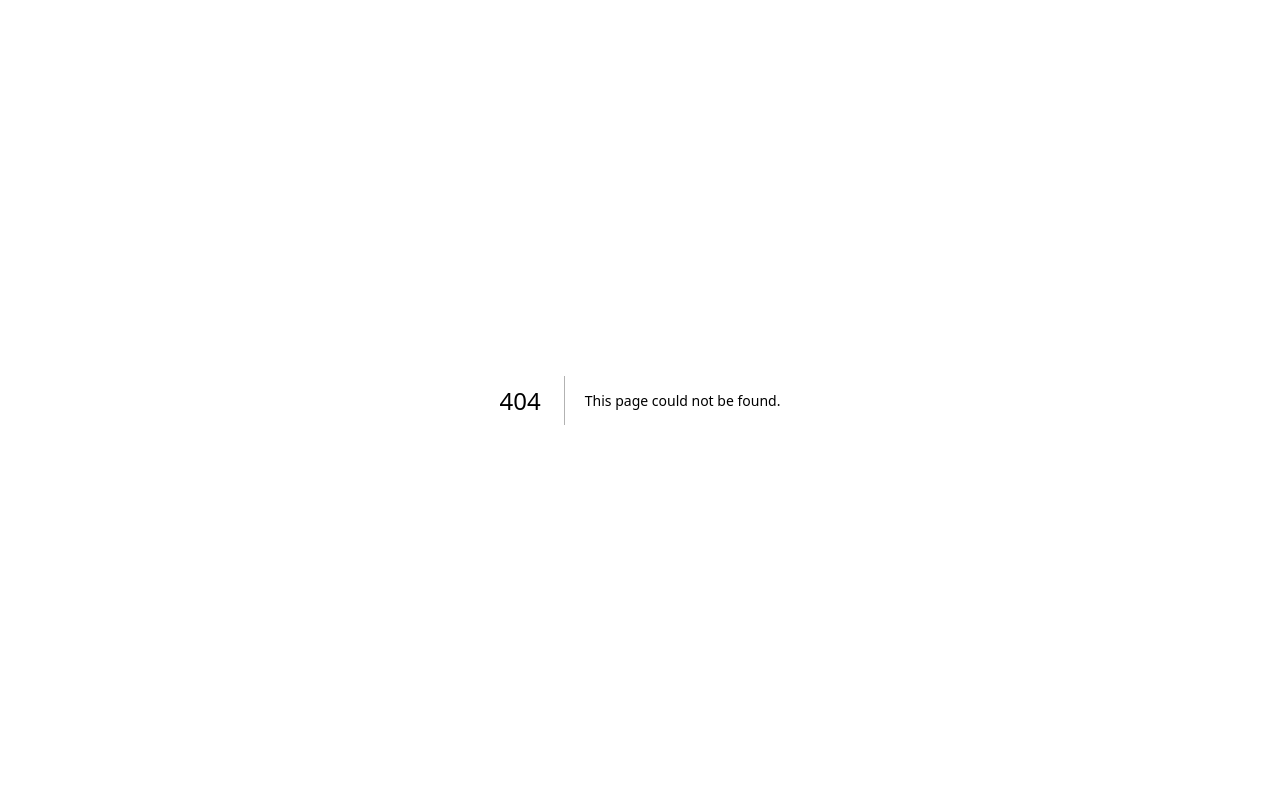
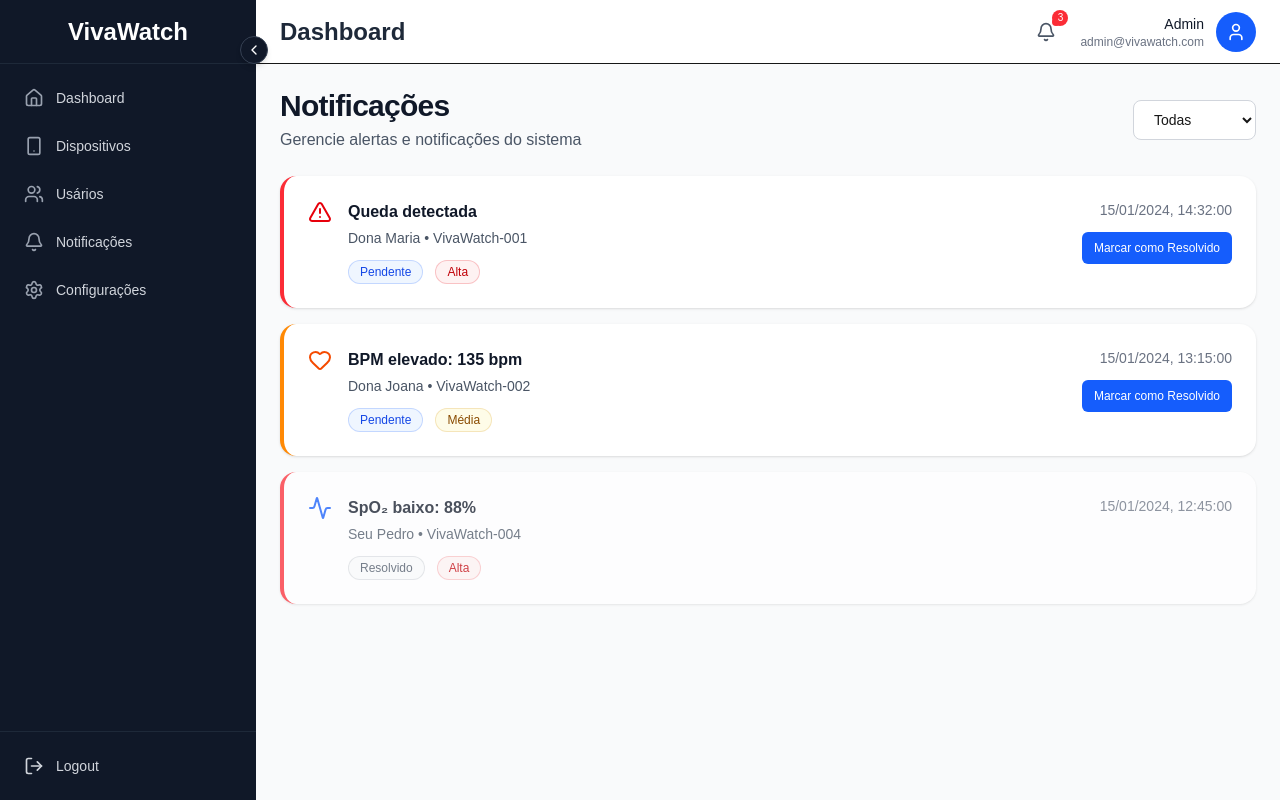
Before and after one commit to VivaWatch-company/vivaWatch-frontend-application, a Next.js app: page /dashboard/notifications in a window 1280 px wide. Before the commit this address had no page. Built offline with nearby package versions, Linux system fonts and the light colour scheme.

Commit message:
feat: implement notifications dashboard

```diff
--- /dev/null
+++ b/app/dashboard/notifications/page.tsx
@@ -0,0 +1,100 @@
+'use client';
+
+import { useState } from 'react';
+import { mockNotifications } from '@/data/mockNotifications';
+import { Bell, AlertTriangle, Activity, Heart } from '@/components/ui/Icons';
+import { Badge } from '@/components/ui/Badge';
+import { Button } from '@/components/ui/Button';
+import { cn } from '@/lib/utils';
+
+export default function NotificationsPage() {
+  const [notifications] = useState(mockNotifications);
+  const [filter, setFilter] = useState<'todas' | 'pendente' | 'resolvido'>('todas');
+
+  const filtered = notifications.filter(n =>
+    filter === 'todas' ? true : n.status === filter
+  );
+
+  const getIcon = (type: string) => {
+    switch (type) {
+      case 'fall': return <AlertTriangle className="h-6 w-6 text-red-600" />;
+      case 'bpm': return <Heart className="h-6 w-6 text-orange-600" />;
+      case 'spo2': return <Activity className="h-6 w-6 text-blue-600" />;
+      default: return <Bell className="h-6 w-6 text-gray-600" />;
+    }
+  };
+
+  return (
+    <div className="space-y-6">
+      <div className="flex items-center justify-between">
+        <div>
+          <h2 className="text-3xl font-bold tracking-tight text-gray-900">
+            Notificações
+          </h2>
+          <p className="text-gray-600 mt-1">
+            Gerencie alertas e notificações do sistema
+          </p>
+        </div>
+
+        <select
+          value={filter}
+          onChange={(e) => setFilter(e.target.value as any)}
+          className="rounded-lg border border-gray-300 bg-white px-4 py-2.5 text-sm focus:border-blue-500 focus:ring-2 focus:ring-blue-100 outline-none"
+        >
+          <option value="todas">Todas</option>
+          <option value="pendente">Pendentes</option>
+          <option value="resolvido">Resolvidas</option>
+        </select>
+      </div>
+
+      <div className="space-y-4">
+        {filtered.map((notif) => (
+          <div
+            key={notif.id}
+            className={cn(
+              'rounded-2xl bg-white p-6 shadow-sm border-l-4 transition-all',
+              notif.priority === 'alta' ? 'border-red-500' : 'border-orange-400',
+              notif.status === 'resolvido' && 'opacity-75'
+            )}
+          >
+            <div className="flex items-start justify-between">
+              <div className="flex items-start gap-4">
+                <div className="flex-shrink-0">
+                  {getIcon(notif.type)}
+                </div>
+
+                <div className="flex-1">
+                  <h3 className="font-semibold text-gray-900">{notif.title}</h3>
+                  <p className="text-sm text-gray-600 mt-1">{notif.message}</p>
+                  <div className="flex items-center gap-3 mt-3">
+                    <Badge variant={notif.status === 'pendente' ? 'blue' : 'default'}>
+                      {notif.status === 'pendente' ? 'Pendente' : 'Resolvido'}
+                    </Badge>
+                    <Badge variant={notif.priority === 'alta' ? 'red' : 'yellow'}>
+                      {notif.priority === 'alta' ? 'Alta' : 'Média'}
+                    </Badge>
+                  </div>
+                </div>
+              </div>
+
+              <div className="text-right text-sm">
+                <p className="text-gray-500">{notif.timestamp}</p>
+                {notif.status === 'pendente' && (
+                  <Button size="sm" className="mt-3">
+                    Marcar como Resolvido
+                  </Button>
+                )}
+              </div>
+            </div>
+          </div>
+        ))}
+      </div>
+
+      {filtered.length === 0 && (
+        <div className="text-center py-12 text-gray-500">
+          Nenhuma notificação encontrada
+        </div>
+      )}
+    </div>
+  );
+}
--- a/components/ui/Badge.tsx
+++ b/components/ui/Badge.tsx
@@ -1,10 +1,9 @@
-// components/ui/Badge.tsx
 import { ReactNode } from 'react';
 import { cn } from '@/lib/utils';
 
 interface BadgeProps {
   children: ReactNode;
-  variant?: 'blue' | 'green' | 'yellow' | 'default';
+  variant?: 'blue' | 'green' | 'yellow' | 'red' | 'default';
 }
 
 export function Badge({ children, variant = 'default' }: BadgeProps) {
@@ -15,13 +14,13 @@ export function Badge({ children, variant = 'default' }: BadgeProps) {
         {
           'bg-blue-50 text-blue-700 ring-blue-600/20': variant === 'blue',
           'bg-green-50 text-green-700 ring-green-600/20': variant === 'green',
-          'bg-yellow-50 text-yellow-800 ring-yellow-600/20': variant === 'yellow', // ← novo
+          'bg-yellow-50 text-yellow-800 ring-yellow-600/20': variant === 'yellow',
           'bg-gray-50 text-gray-600 ring-gray-500/20': variant === 'default',
+          'bg-red-50 text-red-700 ring-red-600/20': variant === 'red',
         }
       )}
     >
       {children}
-      {children}
     </span>
   );
 }
--- a/components/ui/Icons.tsx
+++ b/components/ui/Icons.tsx
@@ -16,6 +16,7 @@ import {
   Activity,
   X,
   Eye,
+  AlertTriangle,
 } from 'lucide-react';
 
 export {
@@ -36,4 +37,5 @@ export {
   Activity,
   X,
   Eye,
+  AlertTriangle
 };
--- /dev/null
+++ b/data/mockNotifications.ts
@@ -0,0 +1,50 @@
+export type NotificationPriority = 'alta' | 'media';
+export type NotificationStatus = 'pendente' | 'resolvido';
+
+export interface Notification {
+  id: string;
+  type: 'fall' | 'bpm' | 'spo2';
+  title: string;
+  message: string;
+  elderlyName: string;
+  deviceName: string;
+  timestamp: string;
+  priority: NotificationPriority;
+  status: NotificationStatus;
+}
+
+export const mockNotifications: Notification[] = [
+  {
+    id: '1',
+    type: 'fall',
+    title: 'Queda detectada',
+    message: 'Dona Maria • VivaWatch-001',
+    elderlyName: 'Dona Maria',
+    deviceName: 'VivaWatch-001',
+    timestamp: '15/01/2024, 14:32:00',
+    priority: 'alta',
+    status: 'pendente',
+  },
+  {
+    id: '2',
+    type: 'bpm',
+    title: 'BPM elevado: 135 bpm',
+    message: 'Dona Joana • VivaWatch-002',
+    elderlyName: 'Dona Joana',
+    deviceName: 'VivaWatch-002',
+    timestamp: '15/01/2024, 13:15:00',
+    priority: 'media',
+    status: 'pendente',
+  },
+  {
+    id: '3',
+    type: 'spo2',
+    title: 'SpO₂ baixo: 88%',
+    message: 'Seu Pedro • VivaWatch-004',
+    elderlyName: 'Seu Pedro',
+    deviceName: 'VivaWatch-004',
+    timestamp: '15/01/2024, 12:45:00',
+    priority: 'alta',
+    status: 'resolvido',
+  },
+];
```
